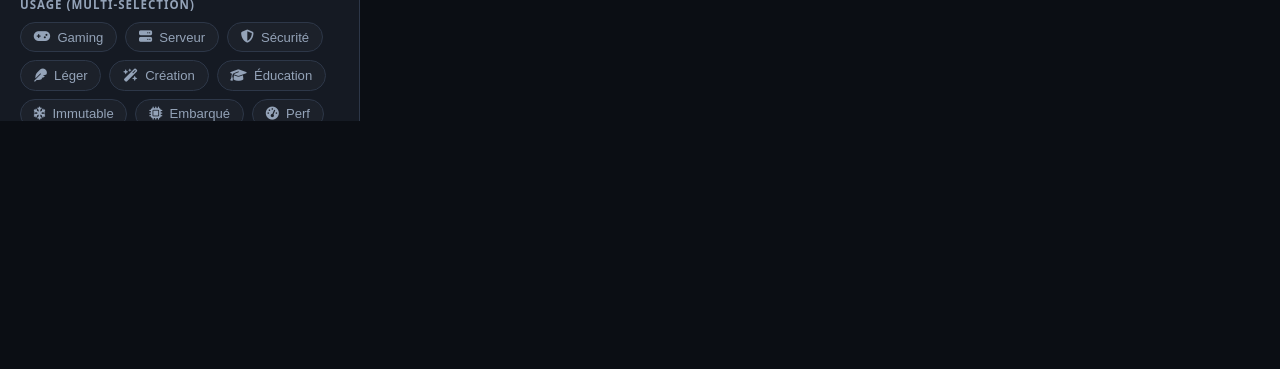
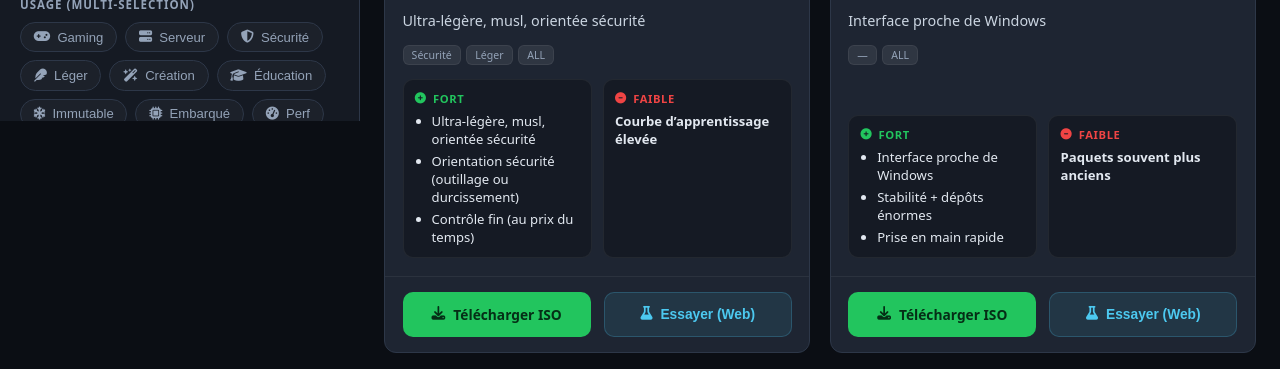
Before and after one commit to neosoda/DistroSentinel, a website built with Vite: page index.html in a window 1280 px wide. Shown: the part 679-1048 px from the top of the page. Before the commit the page ends 800 px from the top, so only its background shows below. Built offline with nearby package versions, Linux system fonts and the light colour scheme.

Commit message:
fix: export name and type in rawDistros.ts to match main.ts

```diff
--- a/src/data/rawDistros.ts
+++ b/src/data/rawDistros.ts
@@ -1,6 +1,6 @@
-import { EnrichedDistro } from "../types";
+import { RawDistro } from "../types";
 
-export const enrichedData: EnrichedDistro[] = [
+export const rawData: RawDistro[] = [
   {
     distro: "ThinLinc",
     base: "RHEL/CentOS",
```
Also changed, not shown: dist/assets/index-Cl2in5gs.js (deleted), dist/index.html.
